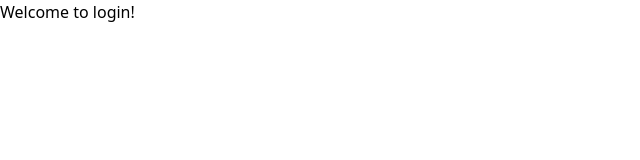
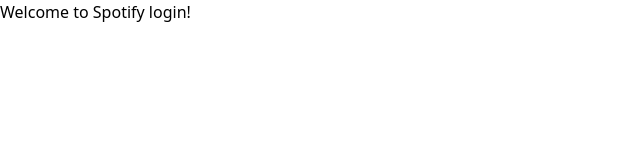
Before and after one commit to Oddwarrior/spotify-clone, a website built with Vite: page src/login/login.html in a window 1280 px wide. Shown: the full height of the page, 0-640 px from the left. Built offline with nearby package versions, Linux system fonts and the light colour scheme.

Commit message:
understood commit

```diff
--- a/src/login/login.html
+++ b/src/login/login.html
@@ -8,6 +8,6 @@
   </head>
 
   <body>
-    <h1 class="text-black">Welcome to login!</h1>
+    <h1 class="text-black">Welcome to Spotify login!</h1>
   </body>
 </html>
```
